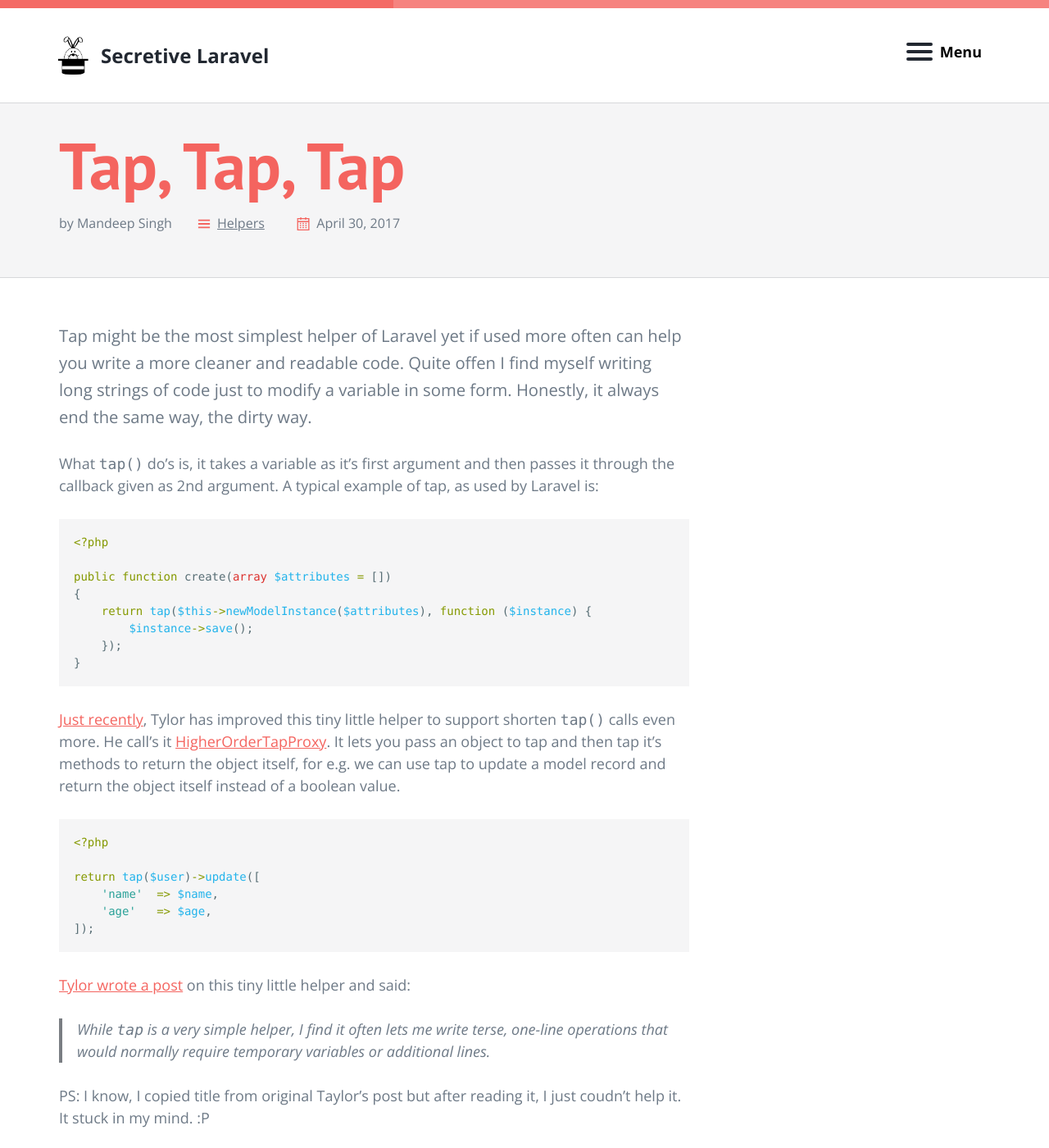
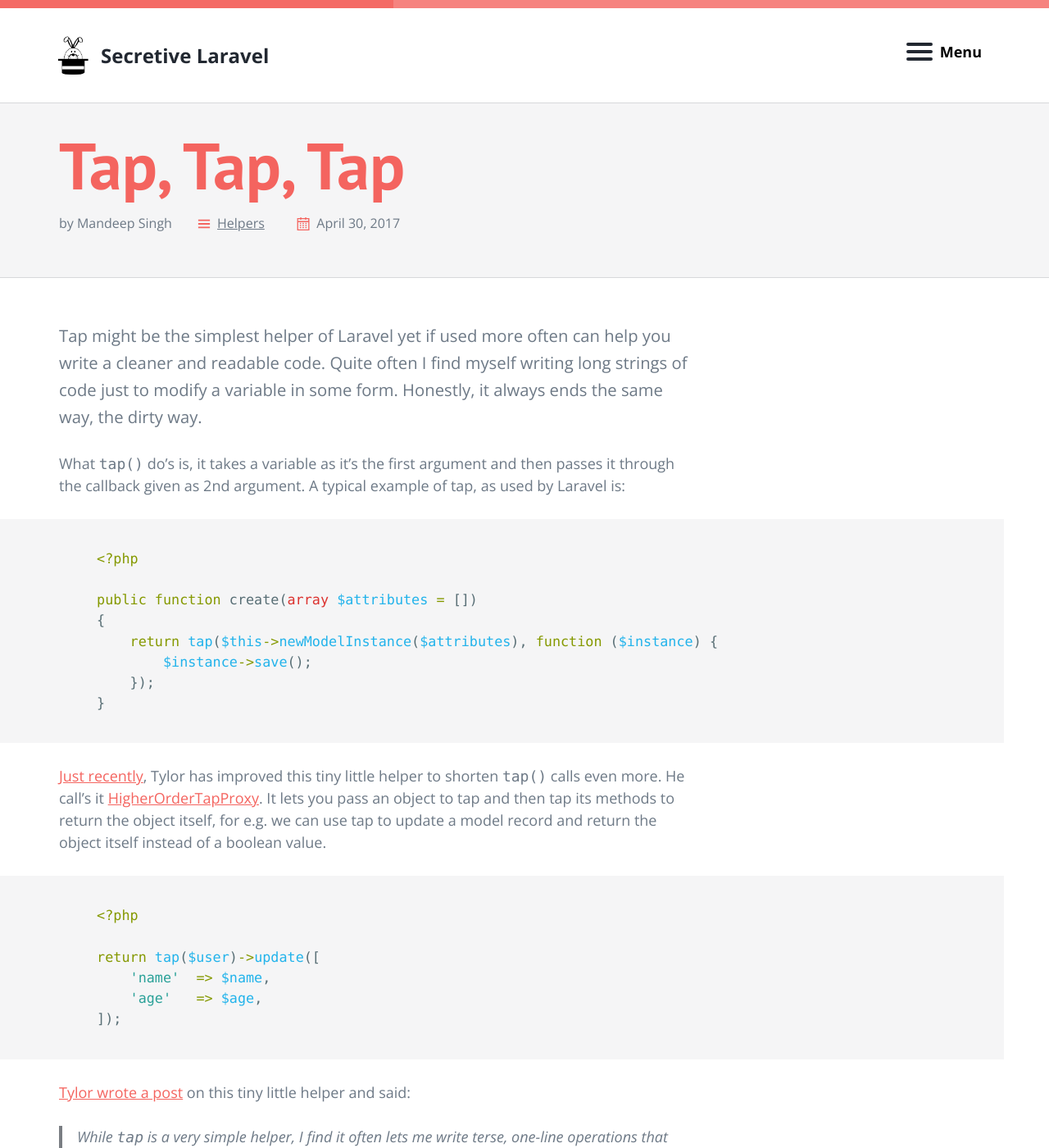
Before and after one commit to meSingh/secretivelaravel.com, a Jekyll site: the page built from _posts/2017-04-30-tap-tap-tap.markdown, in a window 1280 px wide and 1400 px high. Shown: the whole window at 82% size. Built offline with Jekyll 4.4.1, drawn with Linux system fonts in a browser that asks for light colours; some of the changed text lies outside the part shown.

Commit message:
:art: some design improvements
Signed-off-by: Mandeep Singh <im@msingh.me>

````diff
--- a/_posts/2017-04-30-tap-tap-tap.markdown
+++ b/_posts/2017-04-30-tap-tap-tap.markdown
@@ -4,30 +4,14 @@ title:  "Tap, Tap, Tap"
 date:   2017-04-30 16:36:45 +0530
 categories:
   - helpers
-
-# optional alternate title to replace page.title at the top of the page
-#alt_title: "Basically Basic"
-
-# optional sub-title below the page title
-#sub_title: "The name says it all"
-
-# optional intro text below titles, Markdown allowed
-#introduction: |
-#    Basically Basic is a Jekyll theme meant to be a substitute for the default --- [Minima](https://github.com/jekyll/minima). Conventions and features found in Minima are fully supported by **Basically Basic**.
-
 tags:
   - tap
   - helpers
   - higher order
+---
+Tap might be the simplest helper of Laravel yet if used more often can help you write a cleaner and readable code. Quite often I find myself writing long strings of code just to modify a variable in some form. Honestly, it always ends the same way, the dirty way.
 
-
-#image:  # URL to a hero image associated with the post (e.g., /assets/page-pic.jpg)
-#read_time: false
-#comments: true  # disable comments on this post
----
-Tap might be the most simplest helper of Laravel yet if used more often can help you write a more cleaner and readable code. Quite offen I find myself writing long strings of code just to modify a variable in some form. Honestly, it always end the same way, the dirty way.
-
-What ```tap()``` do's is, it takes a variable as it's first argument and then passes it through the callback given as 2nd argument. A typical example of tap, as used by Laravel is:
+What ```tap()``` do’s is, it takes a variable as it’s the first argument and then passes it through the callback given as 2nd argument. A typical example of tap, as used by Laravel is:
 
 {% highlight php %}
 <?php
@@ -40,7 +24,7 @@ public function create(array $attributes = [])
 }
 {% endhighlight %}
 
-[Just recently][tap-code], Tylor has improved this tiny little helper to support shorten ```tap()``` calls even more. He call's it [HigherOrderTapProxy][tap-proxy]. It lets you pass an object to tap and then tap it's methods to return the object itself, for e.g. we can use tap to update a model record and return the object itself instead of a boolean value.
+[Just recently][tap-code], Tylor has improved this tiny little helper to shorten ```tap()``` calls even more. He call's it [HigherOrderTapProxy][tap-proxy]. It lets you pass an object to tap and then tap its methods to return the object itself, for e.g. we can use tap to update a model record and return the object itself instead of a boolean value.
 
 {% highlight php %}
 <?php
@@ -57,7 +41,7 @@ return tap($user)->update([
 
 
 
-PS: I know, I copied title from original Taylor's post but after reading it, I just coudn't help it. It stuck in my mind. :P
+PS: I know, I copied title from original Taylor’s post, but after reading it, I just couldn't help it. It stuck in my mind. :P
 
 [tap-code]: https://github.com/laravel/framework/blob/master/src/Illuminate/Support/helpers.php#L877
 [tap-proxy]: https://github.com/laravel/framework/blob/master/src/Illuminate/Support/HigherOrderTapProxy.php
--- a/_sass/basically-basic/_syntax-highlighting.scss
+++ b/_sass/basically-basic/_syntax-highlighting.scss
@@ -3,12 +3,26 @@
    ========================================================================== */
 
 .highlight {
-  padding: 1em;
   background-color: $code-background-color;
+  padding: 2em;
+  margin-left: -1em;
+  padding-left: 1em;
+  margin-right: -1em;
+  padding-right: 1em;
+
+  @include breakpoint($medium) {
+    margin-right: -50%;
+    margin-left: -20%;
+    padding-left: 26%;
+  }
 
   pre {
     width: 100%;
     margin: 0;
+  }
+
+  code {
+    font-size: 1.2em;
   }
 
   table {
````
